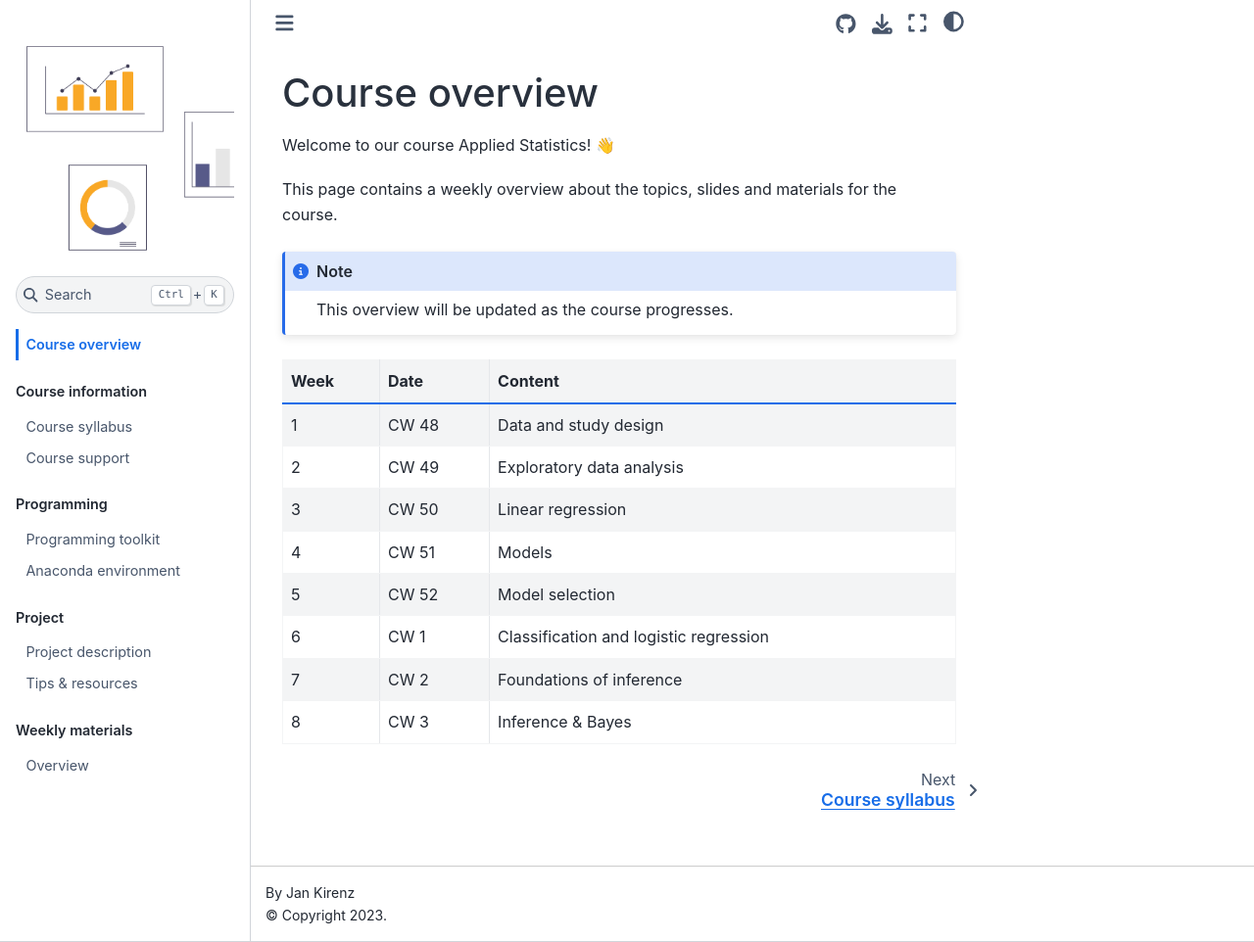
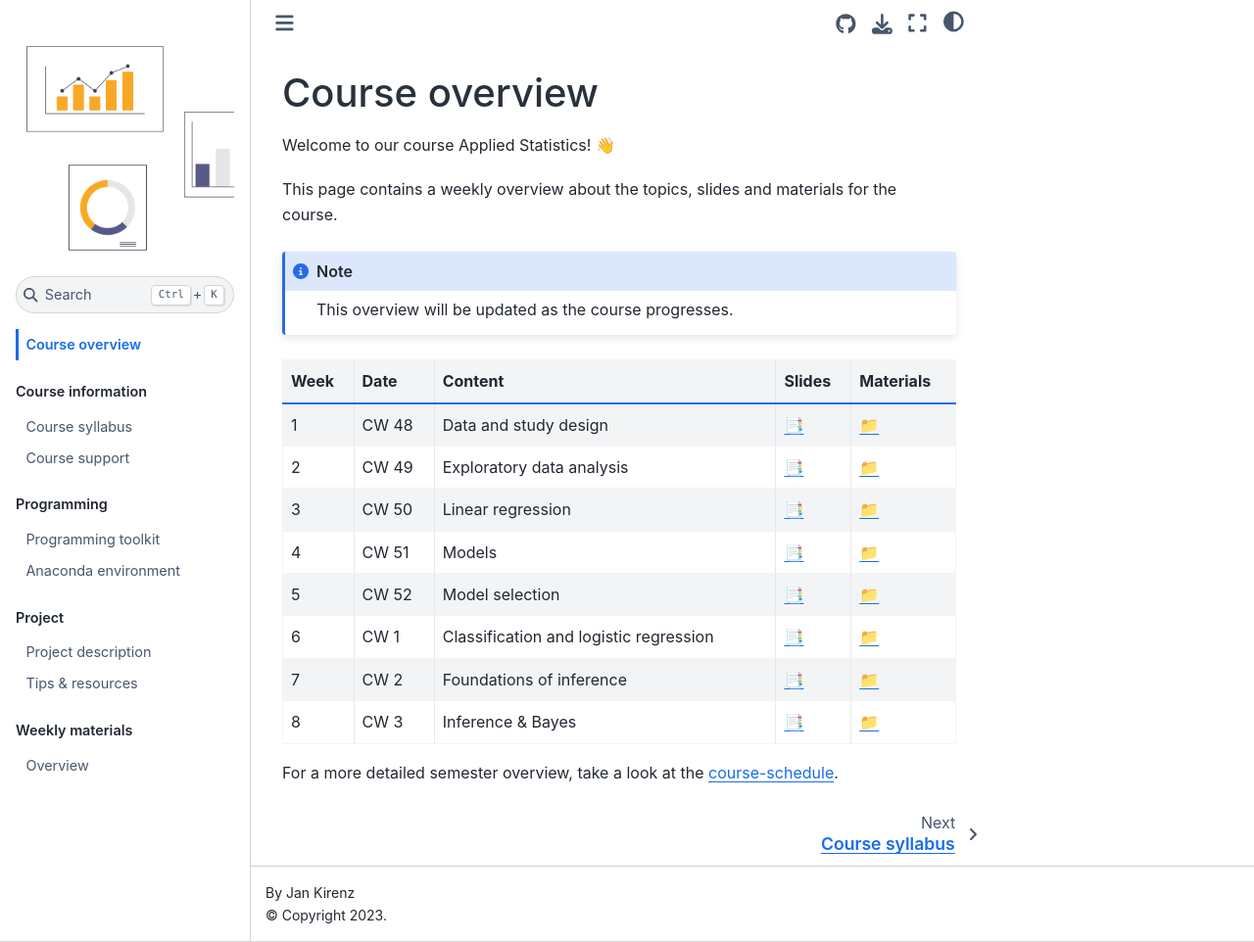
Before and after one commit to as-ws22/website, a Jupyter Book: the page built from docs/course-overview.md, in a window 1280 px wide and 962 px high. Shown: the whole window at 98% size. Built offline with Jupyter Book 1.0.4 settings and Sphinx 7.4.7 and the Sphinx Book theme 1.1.4, drawn with Linux system fonts in a browser that asks for light colours; comment, search, counter and statistics services are not loaded.

Commit message:
Update course-overview.md

```diff
--- a/docs/course-overview.md
+++ b/docs/course-overview.md
@@ -9,17 +9,17 @@ This overview will be updated as the course progresses.
 :::
 
 
-|	Week	|	Date	|	Content	|
-|	---	|	---	|	---	|
-|	1	|	CW 48	|	Data and study design	|
-|	2	|	CW 49	|	Exploratory data analysis	|
-|	3	|	CW 50	|	Linear regression	|
-|	4	|	CW 51	|	Models	|
-|	5	|	CW 52	|	Model selection	|
-|	6	|	CW 1	|	Classification and logistic regression	|
-|	7	|	CW 2	|	Foundations of inference	|
-|	8	|	CW 3	|	Inference & Bayes	|
+|	Week	|	Date	|	Content	|	Slides	|	Materials	|
+|	---	|	---	|	---	|	---	|	---	|
+|	1	|	CW 48	|	Data and study design	|	[📑](https://drive.google.com/file/d/1-fg6YBAlXcm0O46ns9t1QfEtR8xtkxu8/view?usp=sharing)	|	[📁](../weeks/week1.md)	|
+|	2	|	CW 49	|	Exploratory data analysis	|	[📑](https://drive.google.com/file/d/1-hVUAW4V6y0Jlw-_4Zmk0nJmF9iT1s5f/view?usp=sharing)	|	[📁](../weeks/week2.md)	|
+|	3	|	CW 50	|	Linear regression	|	[📑](https://drive.google.com/file/d/1-mcDrtEF7SrPUmSSx-DejQBiuekUaRX9/view?usp=sharing)	|	[📁](../weeks/week3.md)	|
+|	4	|	CW 51	|	Models	|	[📑](https://drive.google.com/file/d/1-rzYhSLOyhDUNMGj-KHE78rcHt4yseUN/view?usp=sharing)	|	[📁](../weeks/week4.md)	|
+|	5	|	CW 52	|	Model selection	|	[📑](https://drive.google.com/file/d/1-v-4QClDIy9rKlE4vjnC7X3LAZHUldy3/view?usp=sharing)	|	[📁](../weeks/week5.md)	|
+|	6	|	CW 1	|	Classification and logistic regression	|	[📑](https://drive.google.com/file/d/1-xqu9GGXofuFrf2bWMbk0jSfwSr51xcB/view?usp=sharing)	|	[📁](../weeks/week6.md)	|
+|	7	|	CW 2	|	Foundations of inference	|	[📑](https://drive.google.com/file/d/10E7EehhHMOrMQQb5tseLFOi7CnJu2UP8/view?usp=sharing)	|	[📁](../weeks/week7.md)	|
+|	8	|	CW 3	|	Inference & Bayes	|	[📑](https://drive.google.com/file/d/10HNJ_5LvDrVLrVOXI9GhaXzf5JkEjonR/view?usp=sharing)	|	[📁](../weeks/week8.md)	|
 
-<!--
+
+
 For a more detailed semester overview, take a look at the [course-schedule](../docs/course-schedule.md).
--->
```
